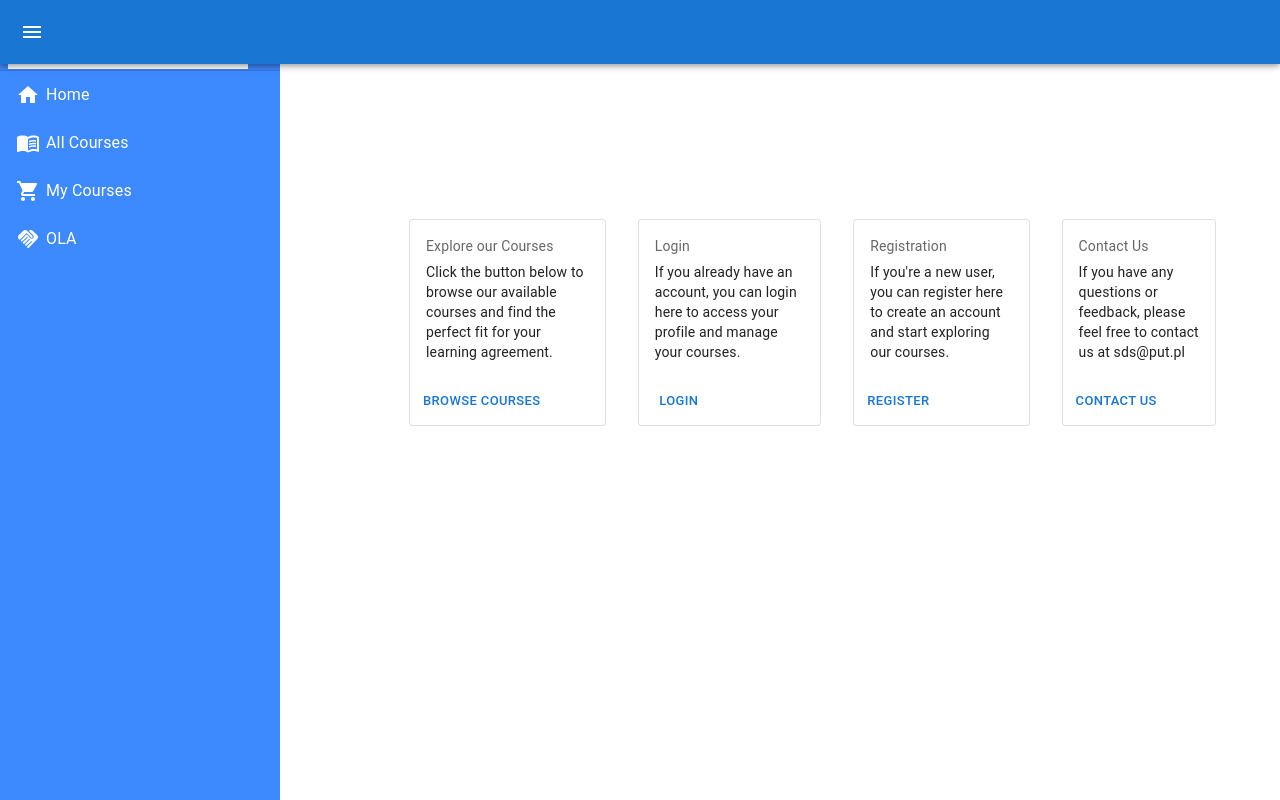
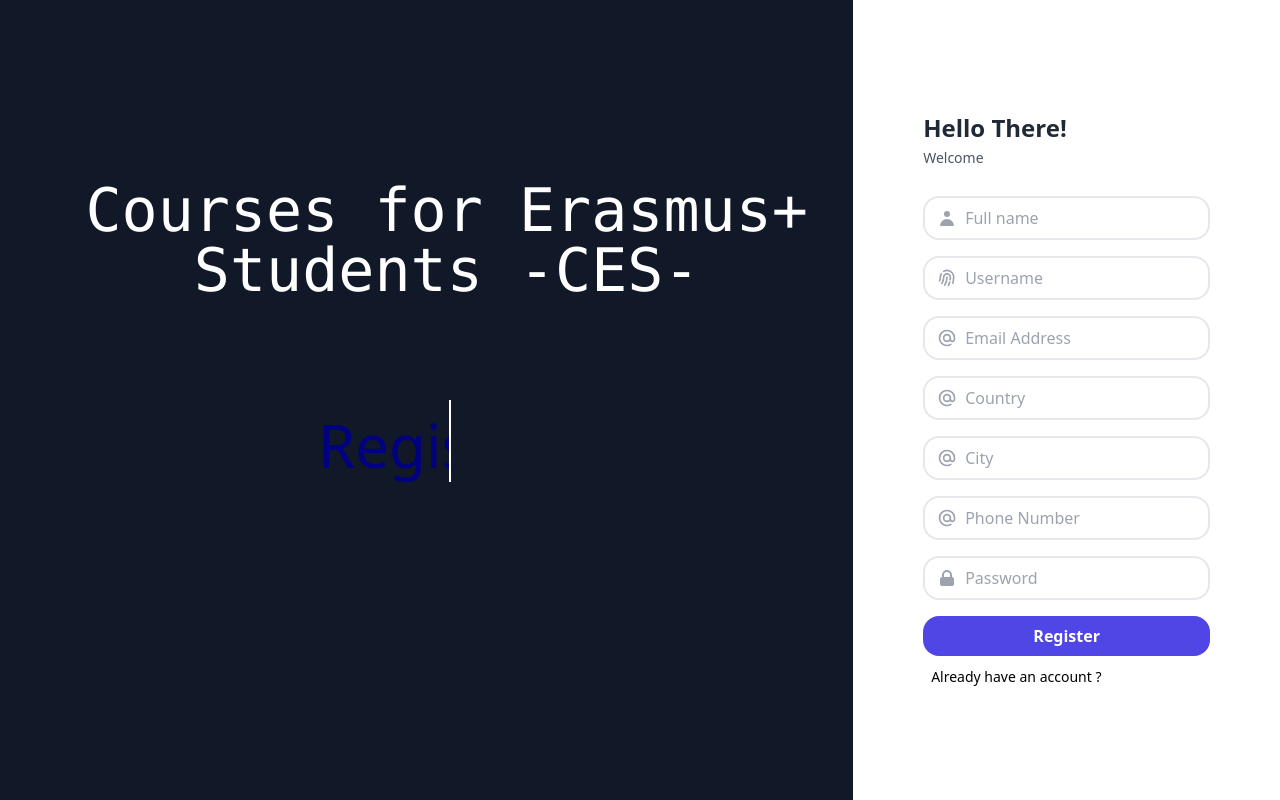
Before and after one commit to hassankh0/erasmus-sds, a React (Create React App) app in the folder frontend/: page /Register in a window 1280 px wide. Built offline with nearby package versions, Linux system fonts and the light colour scheme.

Commit message:
factoring

```diff
--- a/frontend/src/App.js
+++ b/frontend/src/App.js
@@ -6,8 +6,7 @@
 function App() {
   return (
     <Suspense fallback={<LinearProgress />}>
-      <SideBar content={
-        <Routes />} />
+        <Routes />
     </Suspense>
   );
 }
--- a/frontend/src/index.css
+++ b/frontend/src/index.css
@@ -1,3 +1,67 @@
 @tailwind base;
 @tailwind components;
 @tailwind utilities;
+
+.wrapper {
+    display: flex;
+    position: absolute;
+    top: 400px;
+}
+
+.wrapper .static-txt {
+    color: #fff;
+    font-size: 60px;
+    font-weight: 400;
+}
+
+.wrapper .dynamic-txts {
+    margin-left: 15px;
+    height: 90px;
+    line-height: 90px;
+    overflow: hidden;
+}
+
+.dynamic-txts li {
+    list-style: none;
+    color: navy;
+    font-size: 60px;
+    font-weight: 500;
+    position: relative;
+    top: 0;
+    animation: slide 12s steps(4) infinite;
+}
+
+@keyframes slide {
+    100% {
+        top: -360px;
+    }
+}
+
+.dynamic-txts li span {
+    position: relative;
+    margin: 5px 0;
+    line-height: 90px;
+}
+
+.dynamic-txts li span::after {
+    content: "";
+    position: absolute;
+    left: 0;
+    height: 100%;
+    width: 100%;
+    background: #111827;
+    border-left: 2px solid #fff;
+    animation: typing 3s steps(10) infinite;
+}
+
+@keyframes typing {
+
+    40%,
+    60% {
+        left: calc(100% + 30px);
+    }
+
+    100% {
+        left: 0;
+    }
+}
--- a/frontend/src/layout/common/TopBar.js
+++ b/frontend/src/layout/common/TopBar.js
@@ -14,6 +14,7 @@
 import MenuIcon from "@mui/icons-material/Menu";
 import AccountCircleIcon from "@mui/icons-material/AccountCircle";
 import AccountMenu from "./AccountMenu";
+import { useNavigate } from "react-router-dom";
 
 const drawerWidth = 280;
 
@@ -36,6 +37,7 @@
 }));
 
 const TopBar = ({ open, matches, closeDrawer }) => {
+  const navigate = useNavigate();
 
   const [anchorEl, setAnchorEl] = useState(null);
   const menuOpen = Boolean(anchorEl);
@@ -48,6 +50,9 @@
     setAnchorEl(null);
   };
 
+  const handleLogout = () => {
+    navigate("/login", true);
+  };
 
 
   return (
@@ -90,6 +95,7 @@
                 open={menuOpen}
                 anchorEl={anchorEl}
                 handleClose={handleClose}
+                handleLogout={handleLogout}
               />
             </React.Fragment>
           </Stack>
--- a/frontend/src/pages/Auth/Login.js
+++ b/frontend/src/pages/Auth/Login.js
@@ -1,29 +1,28 @@
 import { Link } from "react-router-dom";
+import { useNavigate } from "react-router-dom";
+const Login = () => {
 
-const Login = () => {
+    const navigate = useNavigate();
+
+    const handleOnSubmit = () => {
+        navigate("/home", true);
+    }
+
     return (
         <div class="h-screen md:flex">
-            {/* <div
-                className="relative overflow-hidden md:flex w-1/2 bg-gradient-to-tr from-blue-800 to-purple-700 i justify-around items-center hidden">
-                <img class="object-scale-down h-full w-full bg-cover bg-center " src="./img/pp.jpg" />
-            </div> */}
-
             <div className="flex h-screen w-full items-center justify-center text-white bg-gray-900 bg-cover bg-no-repeat" styles="background-image:url('./img/pp.jpg'); position: absolute; z-index:10;">
-                <span className="text-white text-9xl font-mono ml-10 -mt-80">Politechnika Poznanska</span>
+                <span className="text-white text-center text-6xl font-mono ml-10 -mt-80">Courses for Erasmus+ Students -CES-</span>
                 <div className="wrapper">
                     <ul className="dynamic-txts">
-                        <li><span>login1</span></li>
-                        <li><span>login2</span></li>
-                        <li><span>login3</span></li>
+                        <li><span>Login</span></li>
+                        <li><span>Login</span></li>
+                        <li><span>Login</span></li>
                     </ul>
                 </div>
             </div>
 
-
-
-
             <div class="flex md:w-1/2 justify-center py-10 items-center bg-white">
-                <form class="bg-white">
+                <form class="bg-white" onSubmit={handleOnSubmit}>
                     <h1 class="text-gray-800 font-bold text-2xl mb-1">Hello Again!</h1>
                     <p class="text-sm font-normal text-gray-600 mb-7">Welcome Back</p>
 
--- a/frontend/src/pages/Auth/Register.js
+++ b/frontend/src/pages/Auth/Register.js
@@ -1,6 +1,14 @@
 import { Link } from "react-router-dom";
+import { useNavigate } from "react-router-dom";
 
 const Register = () => {
+
+    const navigate = useNavigate();
+
+    const handleOnSubmit = () => {
+        navigate("/login", true);
+    }
+
     return (
         <div class="h-screen md:flex">
             {/* <div
@@ -9,21 +17,18 @@
             </div> */}
 
             <div className="flex h-screen w-full items-center justify-center text-white bg-gray-900 bg-cover bg-no-repeat" styles="background-image:url('./img/pp.jpg'); position: absolute; z-index:10;">
-                <span className="text-white text-9xl font-mono ml-10 -mt-80">Politechnika Poznanska</span>
+                <span className="text-white text-center text-6xl font-mono ml-10 -mt-80">Courses for Erasmus+ Students -CES-</span>
                 <div className="wrapper">
                     <ul className="dynamic-txts">
-                        <li><span>text1</span></li>
-                        <li><span>text2</span></li>
-                        <li><span>text3</span></li>
+                        <li><span>Register</span></li>
+                        <li><span>Register</span></li>
+                        <li><span>Register</span></li>
                     </ul>
                 </div>
             </div>
 
-
-
-
             <div class="flex md:w-1/2 justify-center py-10 items-center bg-white">
-                <form class="bg-white">
+                <form class="bg-white" onSubmit={handleOnSubmit}>
                     <h1 class="text-gray-800 font-bold text-2xl mb-1">Hello There!</h1>
                     <p class="text-sm font-normal text-gray-600 mb-7">Welcome</p>
                     <div class="flex items-center border-2 py-2 px-3 rounded-2xl mb-4">
--- a/frontend/src/pages/Auth/TextAnimation.js
+++ b/frontend/src/pages/Auth/TextAnimation.js
@@ -18,7 +18,7 @@
         };
 
         // elRef refers to the <span> rendered below
-        typed.current = new Typed(el.current, options);
+        typed.current = new typed(el.current, options);
 
         return () => {
             // Make sure to destroy Typed instance during cleanup
@@ -34,11 +34,6 @@
                 <span style={{ whiteSpace: 'pre' }} ref={el} />
             </div>
 
-            <button onClick={() => typed.current.toggle()}>Toggle</button>
-            <button onClick={() => typed.current.start()}>Start</button>
-            <button onClick={() => typed.current.stop()}>Stop</button>
-            <button onClick={() => typed.current.reset()}>Reset</button>
-            <button onClick={() => typed.current.destroy()}>Destroy</button>
         </div>
     );
 };
--- a/frontend/src/pages/Auth/index.css
+++ /dev/null
@@ -1,67 +0,0 @@
-@tailwind base;
-@tailwind components;
-@tailwind utilities;
-
-.wrapper {
-    display: flex;
-    position: absolute;
-    top: 400px;
-}
-
-.wrapper .static-txt {
-    color: #fff;
-    font-size: 60px;
-    font-weight: 400;
-}
-
-.wrapper .dynamic-txts {
-    margin-left: 15px;
-    height: 90px;
-    line-height: 90px;
-    overflow: hidden;
-}
-
-.dynamic-txts li {
-    list-style: none;
-    color: navy;
-    font-size: 60px;
-    font-weight: 500;
-    position: relative;
-    top: 0;
-    animation: slide 12s steps(4) infinite;
-}
-
-@keyframes slide {
-    100% {
-        top: -360px;
-    }
-}
-
-.dynamic-txts li span {
-    position: relative;
-    margin: 5px 0;
-    line-height: 90px;
-}
-
-.dynamic-txts li span::after {
-    content: "";
-    position: absolute;
-    left: 0;
-    height: 100%;
-    width: 100%;
-    background: #111827;
-    border-left: 2px solid #fff;
-    animation: typing 3s steps(10) infinite;
-}
-
-@keyframes typing {
-
-    40%,
-    60% {
-        left: calc(100% + 30px);
-    }
-
-    100% {
-        left: 0;
-    }
-}
--- a/frontend/src/router/index.js
+++ b/frontend/src/router/index.js
@@ -9,6 +9,8 @@
 import ListOfUniversities from "../components/TableUniversities/listofuniversities";
 import ProfilePage from "../components/ProfilPage/profil";
 import ShopingCart from "../components/ShopingCart";
+import Login from "../pages/Auth/Login";
+import Register from "../pages/Auth/Register";
 // ================================================================
 const SDSApp = lazy(() => import("../layout/SDSApp"));
 const index = () => {
@@ -16,6 +18,8 @@
     <Router forceRefresh={true}>
         <Suspense fallback={<LinearProgress />}>
           <Routes>
+            <Route path="/Login" element={<Login />} />
+            <Route path="/Register" element={<Register />} />
             {/* Public URL */}
             <Route path="/" element={<SDSApp />}>
             <Route index path="/home" element={<Home />} />
@@ -23,9 +27,7 @@
             <Route  path="/Cours-Details" element={<CoursDetail />} />
             <Route path="/AllUnis" element={<ListOfUniversities />} />
             <Route path="/shopingCart" element={<ShopingCart />} />
-
-          {/* Private URL */}
-          <Route path="/Profil" element={<ProfilePage />} />
+            <Route path="/Profile" element={<ProfilePage />} />
 
           <Route path="*" element={<Home />} />
           </Route>
```
